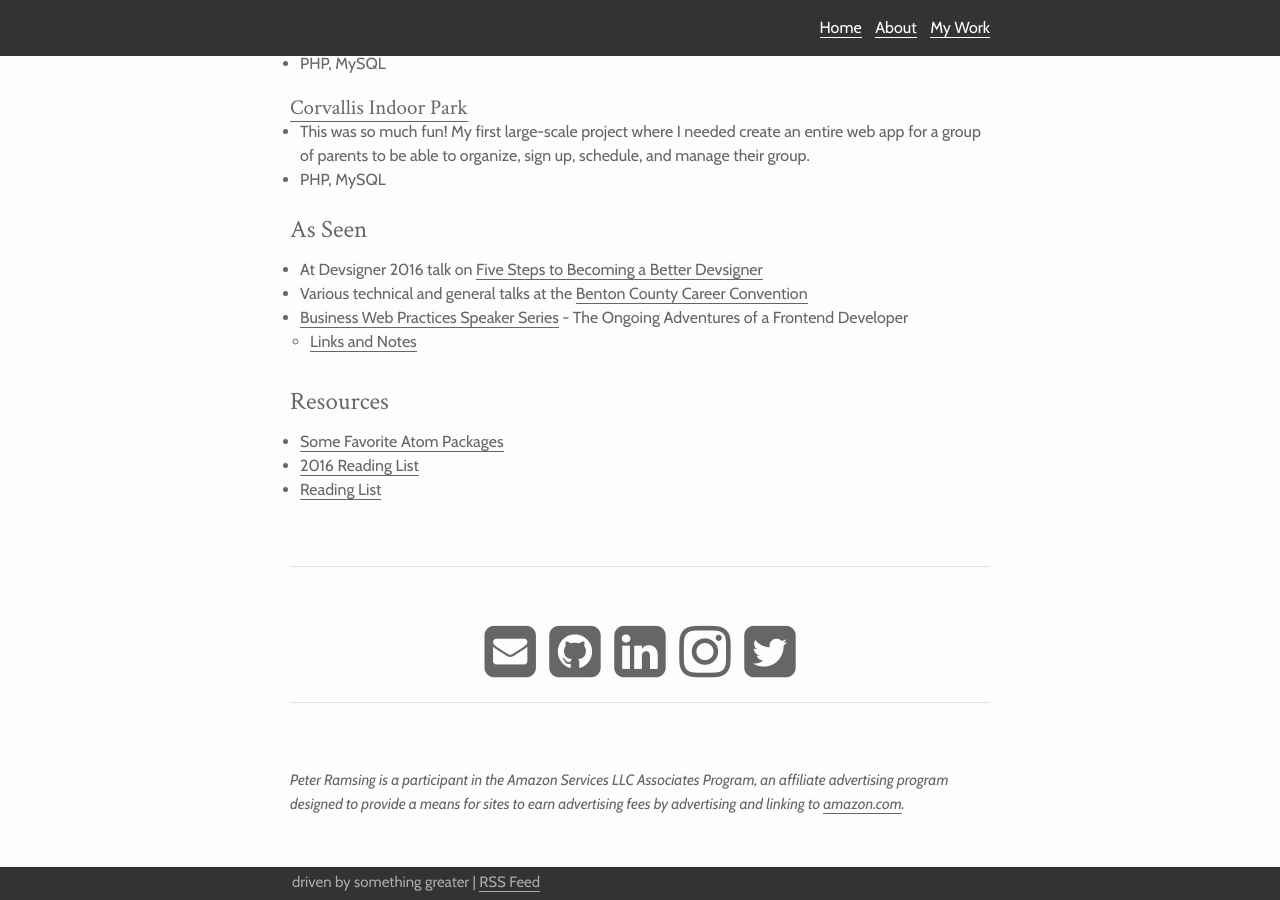
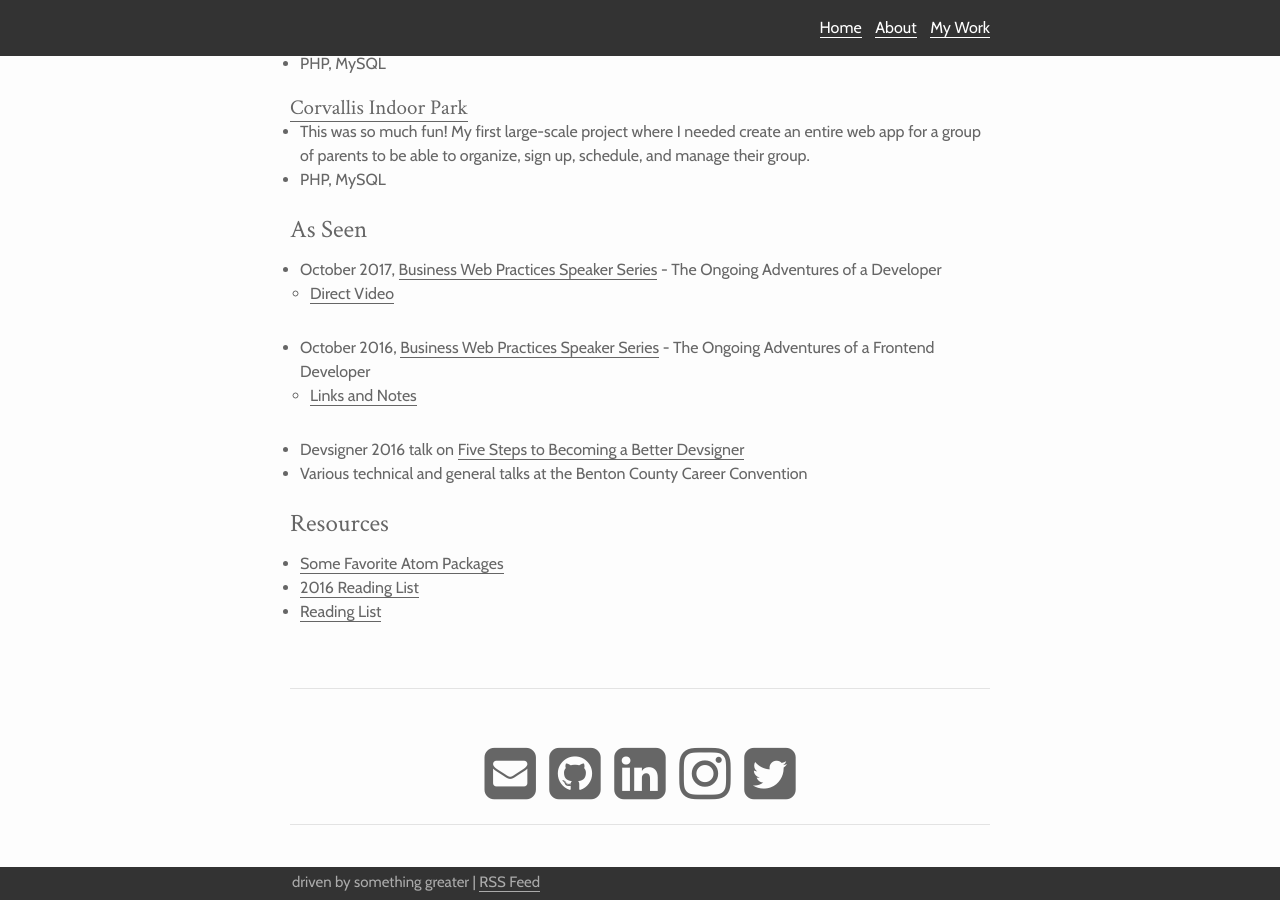
Before and after one commit to peterramsing/personal-site, a Jekyll site: the page built from about.md, in a window 1280 px wide and 900 px high, scrolled down 1242 px. Built offline with Jekyll 4.4.1, drawn with Linux system fonts in a browser that asks for light colours; nearby versions of some CDN libraries.

Commit message:
Adds speaking series

```diff
--- a/about.md
+++ b/about.md
@@ -60,10 +60,12 @@ Peter offers a unique skillset with experience maintaining the largest CSS grid
 
 
 ## As Seen
-* At Devsigner 2016 talk on [Five Steps to Becoming a Better Devsigner](/devsigner2016)
-* Various technical and general talks at the [Benton County Career Convention](http://www.bchscc.org/)
-* [Business Web Practices Speaker Series](https://bruceelgort.com/fall-2016-business-web-practices-speaker-series/) - The Ongoing Adventures of a Frontend Developer
+* October 2017, [Business Web Practices Speaker Series](https://bruceelgort.com/business-web-practices-speaker-series-2017/) - The Ongoing Adventures of a Developer
+  * [Direct Video](https://youtu.be/soRJZjw9hso)
+* October 2016, [Business Web Practices Speaker Series](https://bruceelgort.com/fall-2016-business-web-practices-speaker-series/) - The Ongoing Adventures of a Frontend Developer
   * [Links and Notes](/the-ongoing-adventures-of-a-frontend-developer)
+* Devsigner 2016 talk on [Five Steps to Becoming a Better Devsigner](/devsigner2016)
+* Various technical and general talks at the Benton County Career Convention
 
 
 ## Resources
```
